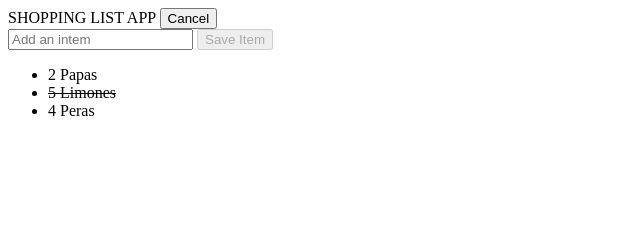
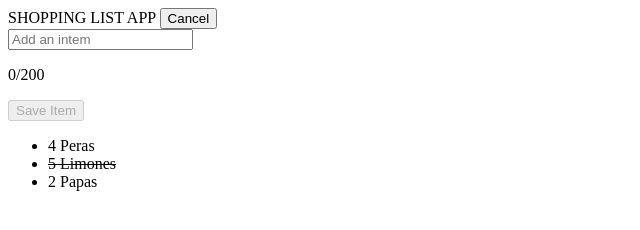
Before and after one commit to Vueschool-Courses/vue.js_fundamentals, a plain HTML site: page index.html in a window 1280 px wide. Both pictures are taken after a click on the button "Add Item". Shown: the whole page, without its empty margins (0-640 px from the left). Drawn offline with nearby package versions, Linux system fonts and the light colour scheme.

Commit message:
Computed Properties

```diff
--- a/index.html
+++ b/index.html
@@ -20,10 +20,11 @@
             </div>
             <div v-if="state === 'edit'">
                 <input v-model="newItem" type="text" placeholder="Add an intem" @keyup.enter="saveItem">
+                <p>{{ characterCount }}/200</p>
                 <button @click="saveItem" :disabled="newItem.length === 0">Save Item</button>
             </div>
             <ul>
-                <li v-for="item in items" :class="{strikeout: item.purchased}" @click="togglePurchased(item)">{{ item.label }}</li>
+                <li v-for="item in reversedItems" :class="{strikeout: item.purchased}" @click="togglePurchased(item)">{{ item.label }}</li>
             </ul>
             <p v-if="items.length === 0">Nice job! You've bougth all your items</p>
         </div>
@@ -48,6 +49,14 @@
                         }
                     ]
                 },
+                computed: {
+                    characterCount() {
+                        return this.newItem.length;
+                    },
+                    reversedItems() {
+                        return this.items.slice(0).reverse();
+                    }
+                },
                 methods: {
                     saveItem: function () {
                         this.items.push({label: this.newItem, purchased: false});
```
